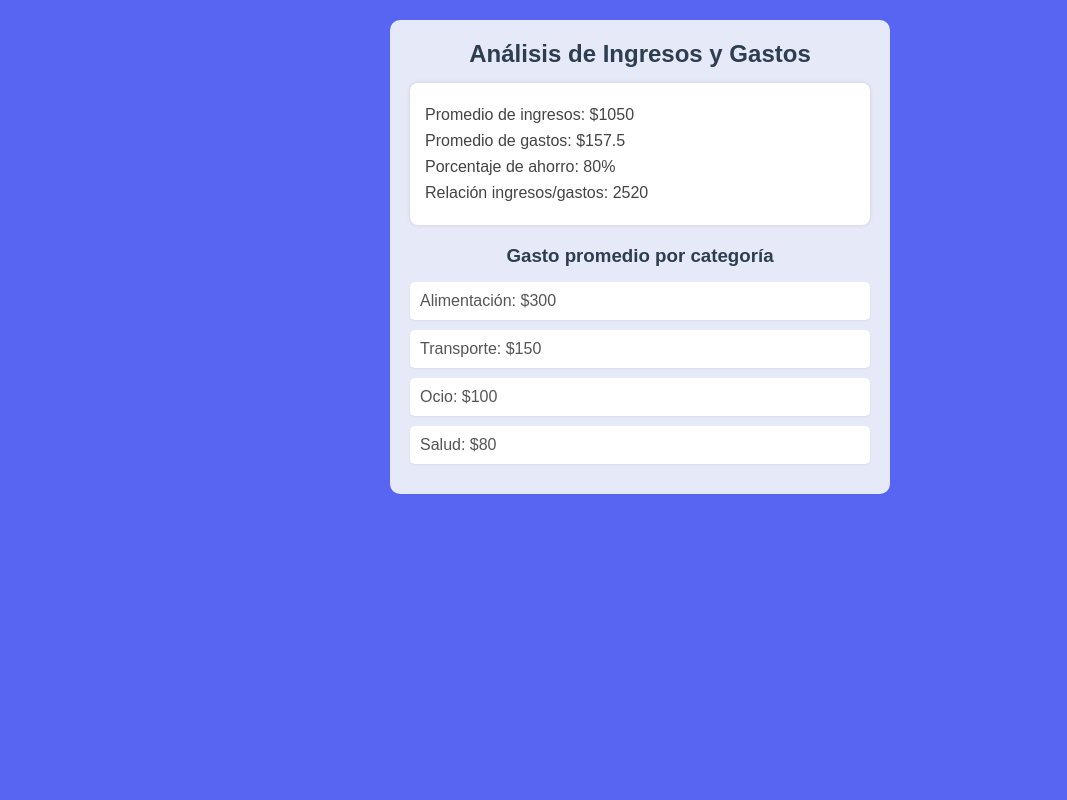
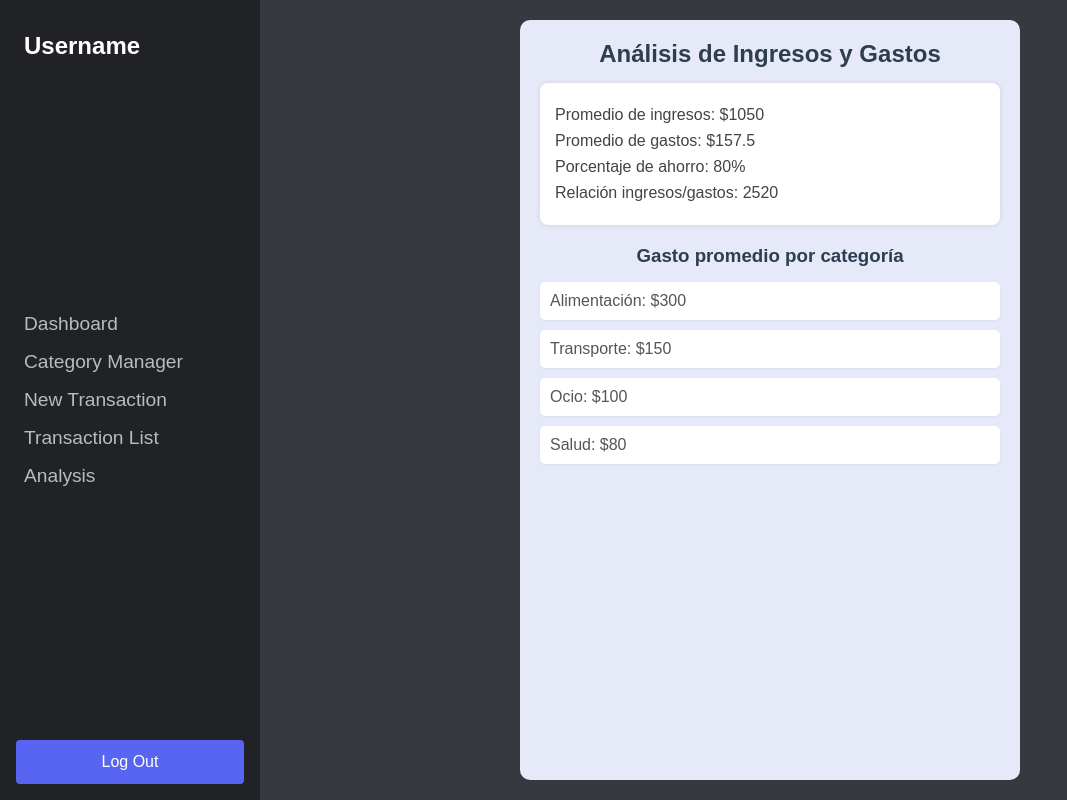
Before and after one commit to Ch31ios/Finance_app, a React (Vite) app: page /analysis in a window 1280 px wide. Shown: the whole page, without its empty margins (0-1067 px from the left). Built offline with nearby package versions, Linux system fonts and the light colour scheme.

Commit message:
Add Menu component to multiple pages and adjust styles for consistency

```diff
--- a/src/components/Menu/Menu.jsx
+++ b/src/components/Menu/Menu.jsx
@@ -8,6 +8,7 @@ function Menu() {
       <h2>Username</h2>
       <nav>
         <ul>
+          <li><Link to="/dashboard">Dashboard</Link></li>
           <li><Link to="/category-manager">Category Manager</Link></li>
           <li><Link to="/transaction-form">New Transaction</Link></li>
           <li><Link to="/transaction-list">Transaction List</Link></li>
--- a/src/pages/Analysis/Analysis.jsx
+++ b/src/pages/Analysis/Analysis.jsx
@@ -1,4 +1,6 @@
 import "./Analysis.scss";
+
+import Menu from "../../components/Menu/Menu.jsx";
 
 function Analysis() {
   const ingresos = [1000, 1200, 950];
@@ -18,6 +20,11 @@ function Analysis() {
 
   return (
     <div className="analysis">
+
+      <Menu />
+
+      <div className="analysis-container">
+
         <h2>Análisis de Ingresos y Gastos</h2>
 
         <div className="summary">
@@ -28,11 +35,14 @@ function Analysis() {
         </div>
 
         <h3>Gasto promedio por categoría</h3>
+
         <ul className="categorias">
           {Object.entries(gastosPorCategoria).map(([cat, val]) => (
             <li key={cat}>{cat}: ${val}</li>
           ))}
         </ul>
+
+      </div>
     </div>
   );
 }
--- a/src/pages/Analysis/Analysis.scss
+++ b/src/pages/Analysis/Analysis.scss
@@ -1,4 +1,10 @@
 .analysis {
+  height: 100vh;
+  display: flex;
+  background-color: #36393f;
+}
+
+.analysis-container {
   width: 100%;
   max-width: 500px;
   margin: 20px auto;
@@ -8,7 +14,8 @@
   font-family: Arial, sans-serif;
   color: #333;
 
-  h2, h3 {
+  h2,
+  h3 {
     text-align: center;
     margin-bottom: 15px;
     color: #2c3e50;
--- a/src/pages/CategoryManager/CategoryManager.jsx
+++ b/src/pages/CategoryManager/CategoryManager.jsx
@@ -1,8 +1,11 @@
 import "./CategoryManager.scss";
-import React, { useState, useRef } from 'react';
+
+import Menu from "../../components/Menu/Menu.jsx";
+
+import { useRef, useState } from 'react';
 
 function CategoryManager() {
-  const [categorias, setCategorias] = useState(['Hogar', 'Viajes' , 'Alimentacion']);
+  const [categorias, setCategorias] = useState(['Hogar', 'Viajes', 'Alimentacion']);
   const inputRef = useRef();
 
   const eliminar = (nombre) => {
@@ -18,8 +21,14 @@ function CategoryManager() {
   };
 
   return (
+    <div className="category-manager">
+
+      <Menu />
+
       <div className="category-container">
+
         <h2>Categorías de Gastos</h2>
+
         <ul>
           {categorias.map((cat, index) => (
             <li key={index}>
@@ -28,9 +37,12 @@ function CategoryManager() {
             </li>
           ))}
         </ul>
+
         <div>
           <input type="text" ref={inputRef} />
           <button onClick={agregar}>Agregar categoría</button>
+        </div>
+
       </div>
     </div>
   );
--- a/src/pages/CategoryManager/CategoryManager.scss
+++ b/src/pages/CategoryManager/CategoryManager.scss
@@ -1,3 +1,9 @@
+.category-manager {
+  height: 100vh;
+  display: flex;
+  background-color: #36393f;
+}
+
 .category-container {
   width: 100%;
   max-width: 400px;
--- a/src/pages/TransactionForm/TransactionForm.jsx
+++ b/src/pages/TransactionForm/TransactionForm.jsx
@@ -1,9 +1,15 @@
 import "./TransactionForm.scss";
+
+import Menu from "../../components/Menu/Menu.jsx";
 
 function TransactionForm() {
   return (
     <div className="transaction-form">
+
+      <Menu />
+
       <p>This is the transaction form page.</p>
+
     </div>
   );
 }
--- a/src/pages/TransactionForm/TransactionForm.scss
+++ b/src/pages/TransactionForm/TransactionForm.scss
@@ -1,8 +1,7 @@
 .transaction-form {
-    width: 100%;
-    gap: 10px;
+    height: 100vh;
     display: flex;
-    flex-direction: column;
+    background-color: #36393f;
 
     p {
         color: #fff;
--- a/src/pages/TransactionList/TransactionList.jsx
+++ b/src/pages/TransactionList/TransactionList.jsx
@@ -1,9 +1,15 @@
 import "./TransactionList.scss";
+
+import Menu from "../../components/Menu/Menu.jsx";
 
 function TransactionList() {
   return (
     <div className="transaction-list">
+
+      <Menu />
+
       <p>This is the transaction list page.</p>
+
     </div>
   );
 }
--- a/src/pages/TransactionList/TransactionList.scss
+++ b/src/pages/TransactionList/TransactionList.scss
@@ -1,8 +1,7 @@
 .transaction-list {
-    width: 100%;
-    gap: 10px;
+    height: 100vh;
     display: flex;
-    flex-direction: column;
+    background-color: #36393f;
 
     p {
         color: #fff;
```
Lines whose indentation alone changed are shown as unchanged.
